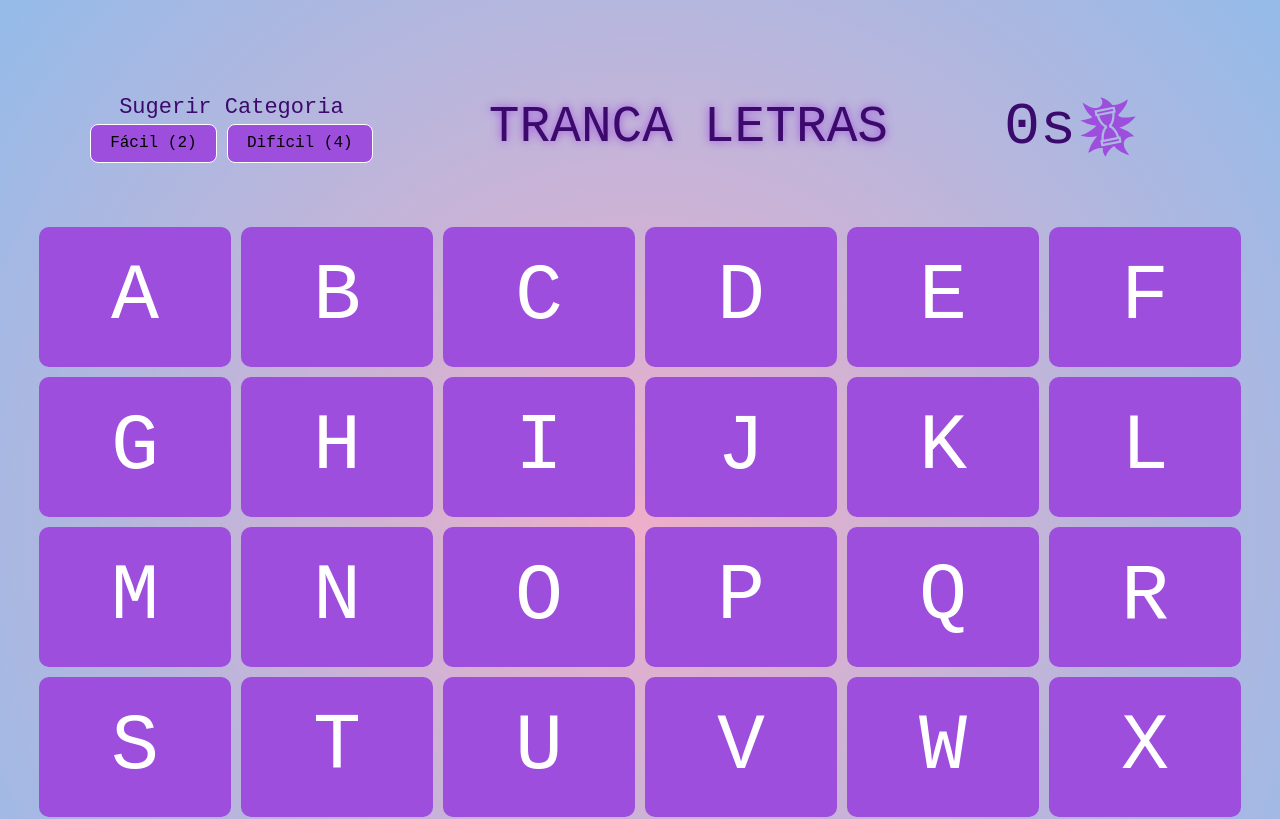
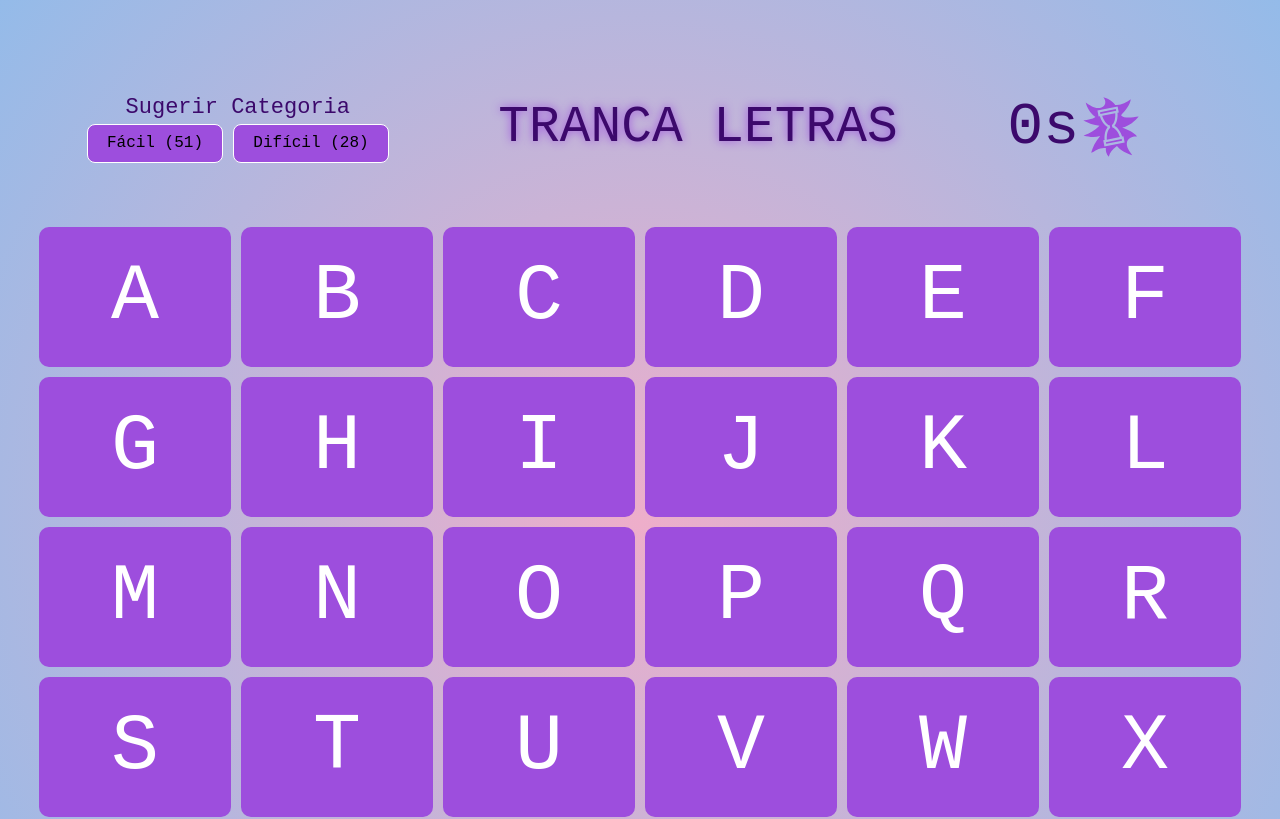
Before and after one commit to rafaellindemann/tranca-letra-pt-br, a React (Vite) app: page / in a window 1280 px wide. Shown: the top 819 px of the page. Built offline with nearby package versions, Linux system fonts and the light colour scheme; a web font is replaced by a local one.

Commit message:
add categorias

```diff
--- a/src/App.jsx
+++ b/src/App.jsx
@@ -3,6 +3,55 @@ import './App.css';
 
 const faceis = [
   "objetos",
+  "comidas",
+  "Animais",
+  "filmes",
+  "personagens",
+  "cantor/cantora/banda",
+  "frutas",
+  "objetos escolares",
+  "comidas de café da manhã",
+  "coisas azuis",
+  "coisas redondas",
+  "adjetivos",
+  "filmes da disney",
+  "monstros e criaturas míticas",
+  "nomes de bichos de estimação",
+  "neste recinto",
+  "profissões e ocupações",
+  "vestuário",
+  "partes do corpo humano",
+  "nomes femininos",
+  "nomes masculinos",
+  "países, cidades e estados",
+  "jogos",
+  "coisas vermelhas",
+  "comidas de padaria",
+  "coisas de jardim",
+  "objetos de banheiro",
+  "sobremesas",
+  "heróis/heroínas",
+  "coisas macias",
+  "eletrônicos",
+  "brinquedos",
+  "vegetais",
+  "coisas para usar na cabeça",
+  "objetos de quarto",
+  "material de escritório",
+  "cores",
+  "desenhos animados",
+  "seriados",
+  "insetos",
+  "coisas do museu",
+  "ervas e temperos",
+  "hábitos ruins",
+  "na floresta",
+  "sabores de sorvete",
+  "no oceano",
+  "bebidas",
+  "produtos de limpeza",
+  "comida porcaria (junkie food)",
+  "coisas assustadoras",
   "cosméticos",
 ];
 
@@ -10,8 +59,32 @@ const dificeis = [
     "celebridades",
     "coisas de um casamento",
     "objetos com botões",
+    "equipamentos esportivos",
+    "reptéis e anfíbios",
+    "metais preciosos e gemas",
+    "palavras com cinco letras",
+    "esportes olímpicos",
+    "ator/atriz",
+    "coisas úmidas/molhadas",
+    "livros",
+    "instrumentos musicais",
+    "armas",
+    "hobbies",
+    "flores e plantas",
+    "carros",
+    "partes do carro",
+    "figuras históricas",
+    "políticos",
+    "objetos de consultório médico",
+    "coisas circenses",
+    "coisas grudentas",
+    "sabores de pizza",
+    "tipos de queijo",
+    "motivos para uma comemoração/festa",
+    "termos de computação",
+    "carnes",
     "Áreas da ciência",
-];
+]
 
 function App() {
   const [alfabeto, setAlfabeto] = useState([
```
